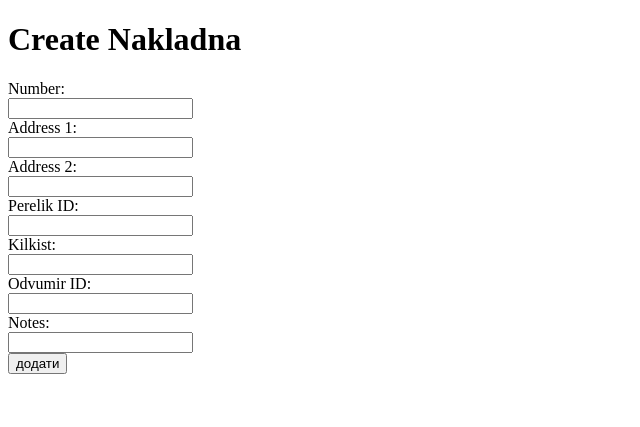
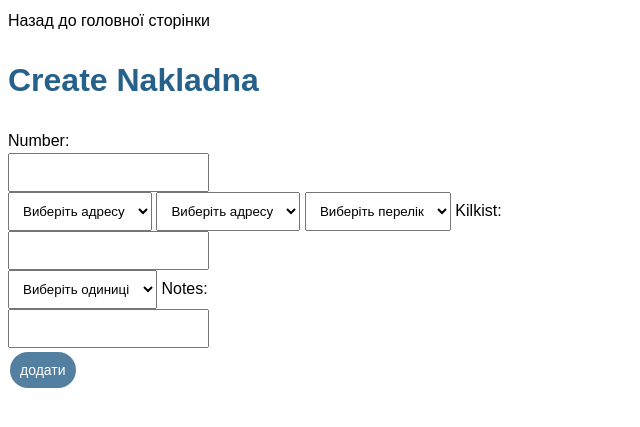
Before and after one commit to igorduvanov/python_oblick, a FastAPI app: template app/templates/nakladna_page.html in a window 1280 px wide. Shown: the top 427 px of the page, without its empty margins (0-640 px from the left). Run offline with FastAPI, Linux system fonts and the light colour scheme; the template is opened without the code that fills it: most values are stand-ins (such as "Sample title", 1, 10 or a date in 2020).

Commit message:
накладна v2

```diff
--- a/app/templates/nakladna_page.html
+++ b/app/templates/nakladna_page.html
@@ -1,39 +1,50 @@
-<!DOCTYPE html>
-<html lang="en">
-<head>
-    <meta charset="UTF-8">
-    <title>Create Nakladna</title>
-    <!-- Add your CSS files here -->
-</head>
-<body>
+{% extends "base.html" %}
+
+{% block content %}
+    <a href="/">Назад до головної сторінки</a>
     <h1>Create Nakladna</h1>
 
     <form id="nakladnaForm">
         <label for="number">Number:</label><br>
         <input type="text" id="number" name="number"><br>
 
-        <label for="address_1">Address 1:</label><br>
-        <input type="text" id="address_1" name="address_1"><br>
+        <select name="address_1">
+            <option value="">Виберіть адресу</option>
+            {% for unit in units %}
+                <option value="{{ unit.id }}">{{ unit.name }}</option>
+            {% endfor %}
+        </select>
+        <select name="address_2">
+            <option value="">Виберіть адресу</option>
+            {% for unit in units %}
+                <option value="{{ unit.id }}">{{ unit.name }}</option>
+            {% endfor %}
+        </select>
 
-        <label for="address_2">Address 2:</label><br>
-        <input type="text" id="address_2" name="address_2"><br>
+        <select name="id_perelik">
+            <option value="">Виберіть перелік</option>
+            {% for perelik in pereliks %}
+                <option value="{{ perelik.id }}">{{ perelik.coding }}</option>
+            {% endfor %}
+        </select>
 
-        <label for="id_perelik">Perelik ID:</label><br>
-        <input type="text" id="id_perelik" name="id_perelik"><br>
 
         <label for="kilkist">Kilkist:</label><br>
         <input type="text" id="kilkist" name="kilkist"><br>
+        <select name="id_odvumir">
+            <option value="">Виберіть одиниці</option>
+            {% for odvumir in odvumirs %}
+                <option value="{{ odvumir.id }}">{{ odvumir.name }}</option>
+            {% endfor %}
+        </select>
 
-        <label for="id_odvumir">Odvumir ID:</label><br>
-        <input type="text" id="id_odvumir" name="id_odvumir"><br>
 
         <label for="notes">Notes:</label><br>
         <input type="text" id="notes" name="notes"><br>
 
         <button type="button" onclick="submitForm()">додати</button>
     </form>
-</body>
-</html>
+    {% endblock %}
 {% block scripts %}
 <script>
   async function submitForm() {
```
Also changed, not shown: app/DB.db.
